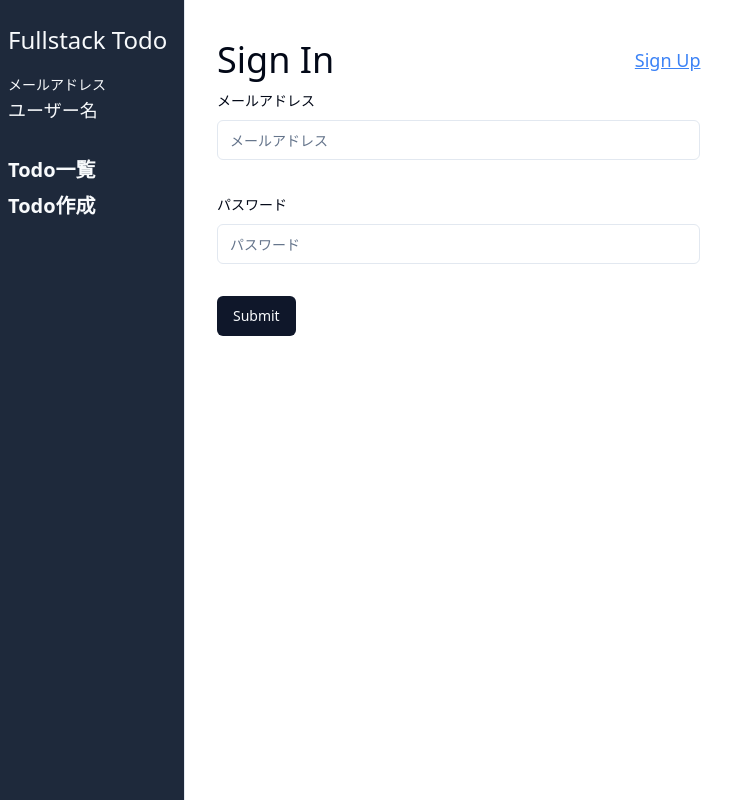
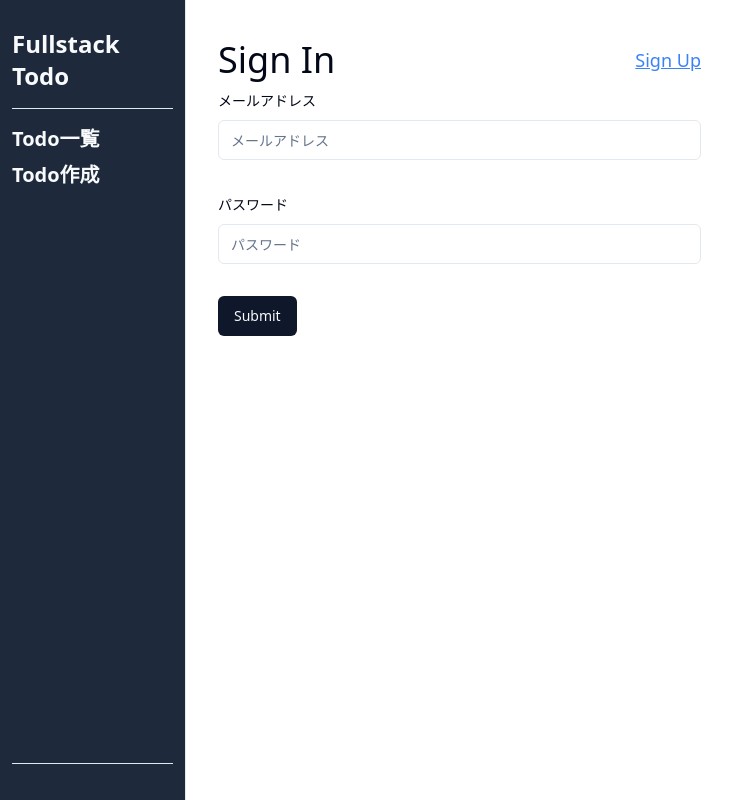
Before and after one commit to TakayukiHirano117/fullstack-todo, a Next.js app: page /signin in a window 1280 px wide. Shown: the whole page, without its empty margins (0-756 px from the left). Built offline with nearby package versions, Linux system fonts and the light colour scheme; no server answers.

Commit message:
♻️ ✨ 全ページでのログイン状態の監視機能の実装

```diff
--- a/src/app/layout.tsx
+++ b/src/app/layout.tsx
@@ -1,8 +1,7 @@
 import type { Metadata } from "next";
 import localFont from "next/font/local";
 import "./globals.css";
-import Sidebar from "@/components/Sidebar";
-// import SupabaseListener from "@/components/supabase-listener";
+import SupabaseListener from "@/components/supabase-listener";
 
 const geistSans = localFont({
   src: "./fonts/GeistVF.woff",
@@ -31,8 +30,7 @@ export default function RootLayout({
         className={`${geistSans.variable} ${geistMono.variable} antialiased`}
       >
         <div className="flex w-full">
-          {/* <SupabaseListener  /> */}
-          <Sidebar />
+          <SupabaseListener  />
           <main className="w-full">{children}</main>
         </div>
       </body>
--- a/src/components/Sidebar.tsx
+++ b/src/components/Sidebar.tsx
@@ -1,30 +1,47 @@
-import Link from 'next/link'
-import React from 'react'
+import { User } from "@supabase/supabase-js";
+import Link from "next/link";
+import React from "react";
 
-const Sidebar = () => {
+const Sidebar = ({ user }: { user: User | null }) => {
   return (
-        <div className='w-2/12 h-screen border-r flex flex-col p-2 relative bg-slate-800'>
-            <div className='my-4'>
+    <div className="w-2/12 h-screen border-r flex flex-col p-3 relative bg-slate-800 justify-between">
+      <div>
+        <div className="my-4">
           <Link href={"/"}>
-                    <h1 className='text-slate-50 text-2xl'>Fullstack Todo</h1>
+            <h1 className="text-slate-50 text-2xl font-black">
+              Fullstack Todo
+            </h1>
           </Link>
         </div>
-            <div className='text-slate-50'>
-                <span className='text-sm'>メールアドレス</span>
-                <p className='text-lg'>ユーザー名</p>
-            </div>
-            <nav className='mt-4'>
-                <ul className='mt-4 flex flex-col gap-2'>
-                    <li className=''>
-                        <Link href={"/todos"} className='text-slate-50 text-xl font-bold hover:text-slate-300'>Todo一覧</Link>
+        <hr />
+        <nav className="mt-4">
+          <ul className="mt-4 flex flex-col gap-2">
+            <li className="">
+              <Link
+                href={"/todos"}
+                className="text-slate-50 text-xl font-bold hover:text-slate-300 duration-300"
+              >
+                Todo一覧
+              </Link>
             </li>
-                    <li className=''>
-                        <Link href={"/todos/create"} className='text-slate-50 text-xl font-bold hover:text-slate-300'>Todo作成</Link>
+            <li className="">
+              <Link
+                href={"/todos/create"}
+                className="text-slate-50 text-xl font-bold hover:text-slate-300 duration-300"
+              >
+                Todo作成
+              </Link>
             </li>
           </ul>
         </nav>
       </div>
-    )
-}
+      <div className="text-slate-50 mb-4 flex flex-col gap-2">
+        <hr />
+        <span className="text-sm">{user ? user.email : ""}</span>
+        {/* <p className="text-lg">{user.name ? user.name : "匿名ユーザー"}</p> */}
+      </div>
+    </div>
+  );
+};
 
-export default Sidebar
+export default Sidebar;
--- a/src/components/supabase-listener.tsx
+++ b/src/components/supabase-listener.tsx
@@ -1,24 +1,21 @@
 "use server"
 
-import { createClient } from '@supabase/supabase-js';
+// import { createClient } from '@supabase/supabase-js';
 import React from 'react'
+import { createClient } from '../../utils/supabase/server'
+import Sidebar from './Sidebar'
 
 const SupabaseListener = async () => {
+    const supabase = await createClient()
 
-    const supabase = createClient(
-        process.env.NEXT_PUBLIC_SUPABASE_URL!,
-        process.env.NEXT_PUBLIC_SUPABASE_ANON_KEY!
-    );
+    const {
+        data: { user },
+    } = await supabase.auth.getUser()
 
-    // セッションの取得
-    const {
-        data: { session },
-    } = await supabase.auth.getSession()
-
-    console.log(session)
+    console.log(user)
 
     return (
-        <div>SupabaseListerner</div>
+        <Sidebar user={user} />
     )
 }
 
```
Lines whose indentation alone changed are shown as unchanged.
